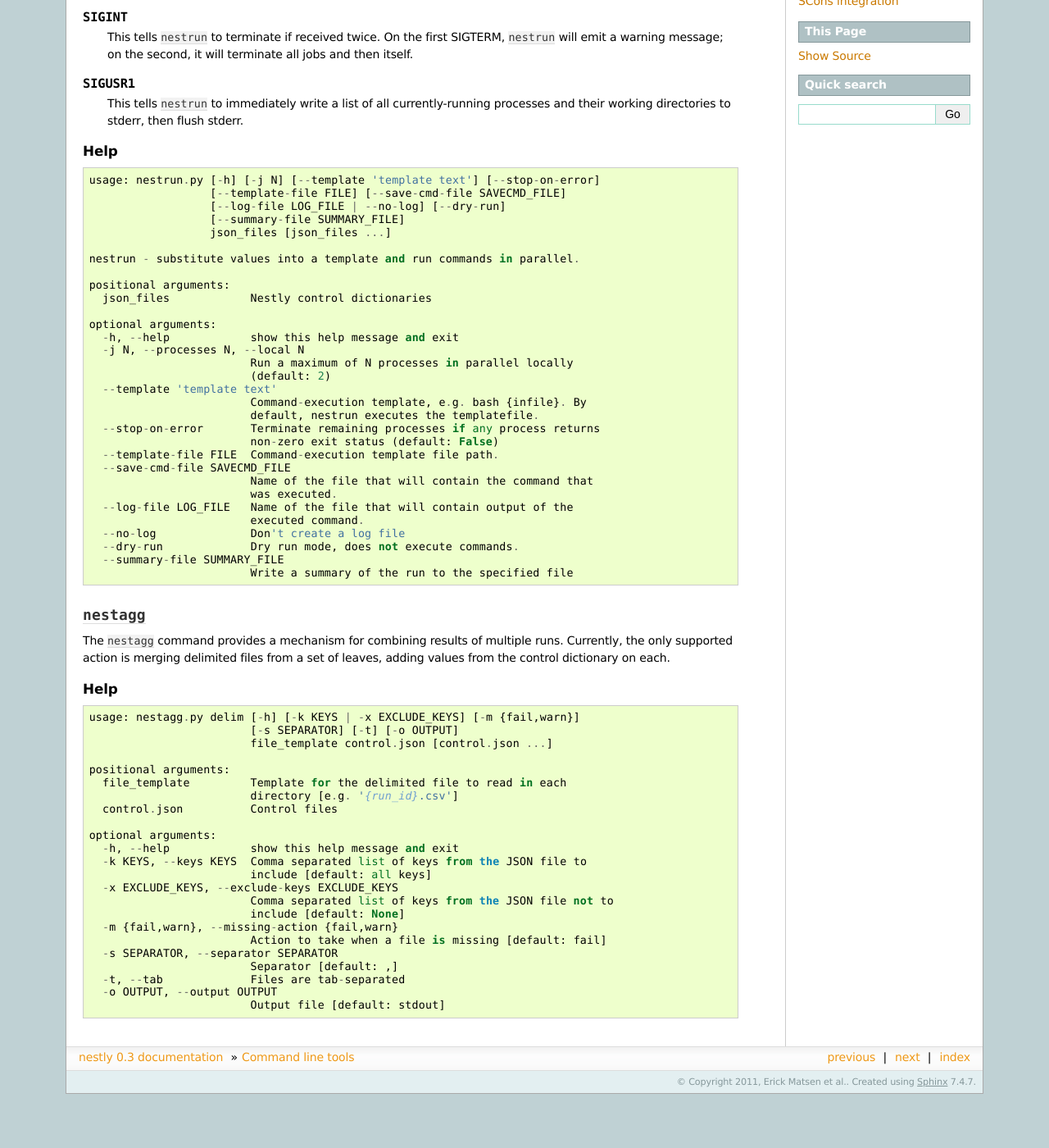
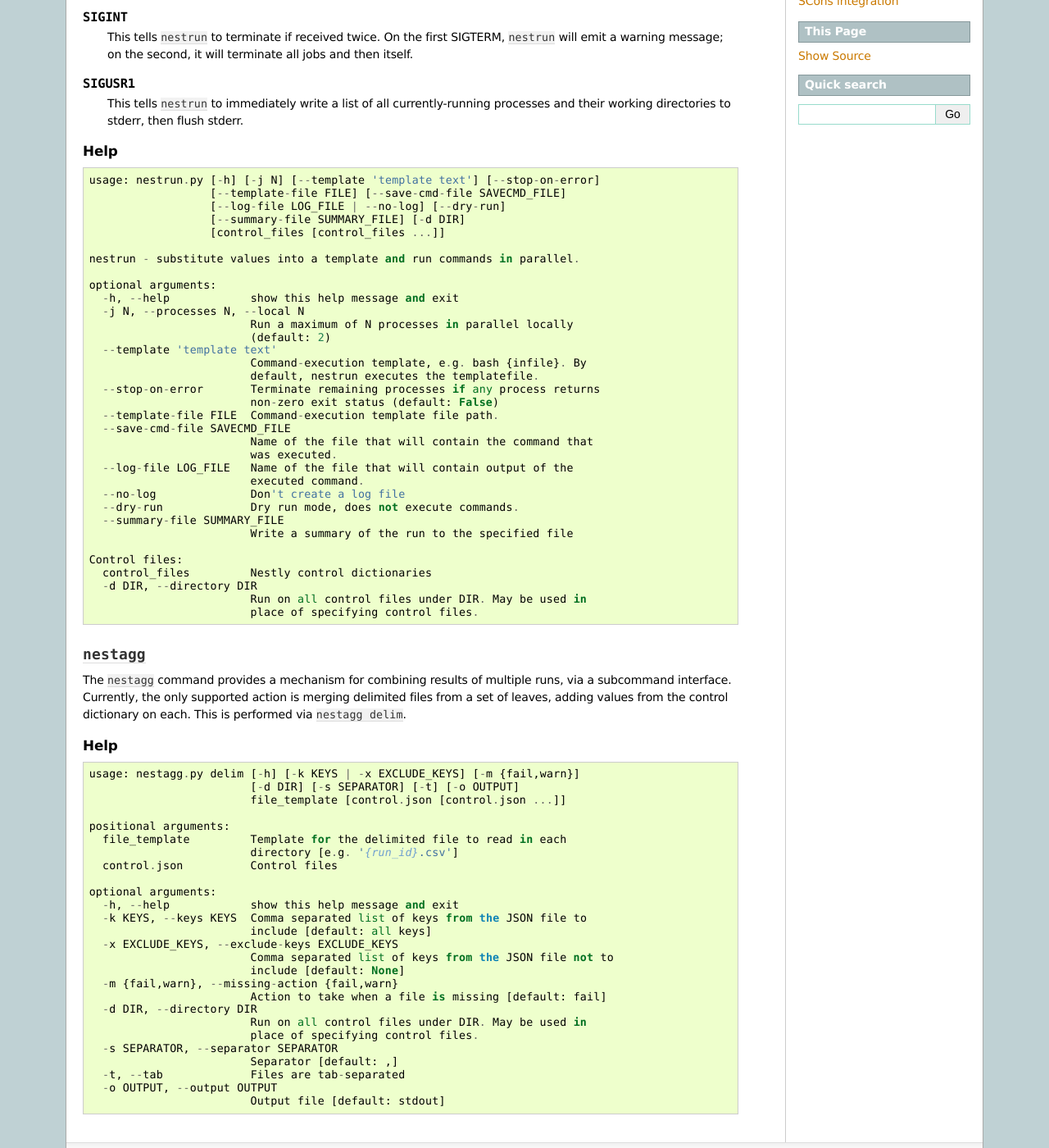
Before and after one commit to fhcrc/nestly, a Sphinx documentation site: the page built from docs/command-line-tools.rst, in a window 1280 px wide and 1400 px high, scrolled down 328 px. Shown: the whole window at 82% size. Built offline with Sphinx 7.4.7, drawn with Linux system fonts in a browser that asks for light colours; before the commit the page ends 1662 px from its top, so only the background shows below that.

Commit message:
Update command line docs

```diff
--- a/docs/command-line-tools.rst
+++ b/docs/command-line-tools.rst
@@ -41,13 +41,10 @@
     usage: nestrun.py [-h] [-j N] [--template 'template text'] [--stop-on-error]
                       [--template-file FILE] [--save-cmd-file SAVECMD_FILE]
                       [--log-file LOG_FILE | --no-log] [--dry-run]
-                      [--summary-file SUMMARY_FILE]
-                      json_files [json_files ...]
+                      [--summary-file SUMMARY_FILE] [-d DIR]
+                      [control_files [control_files ...]]
 
     nestrun - substitute values into a template and run commands in parallel.
-
-    positional arguments:
-      json_files            Nestly control dictionaries
 
     optional arguments:
       -h, --help            show this help message and exit
@@ -70,13 +67,19 @@
       --summary-file SUMMARY_FILE
                             Write a summary of the run to the specified file
 
+    Control files:
+      control_files         Nestly control dictionaries
+      -d DIR, --directory DIR
+                            Run on all control files under DIR. May be used in
+                            place of specifying control files.
+
 ``nestagg``
 -----------
 
 The ``nestagg`` command provides a mechanism for combining results of multiple
-runs.  Currently, the only supported action is merging delimited files from a
-set of leaves, adding values from the control dictionary on each.
-
+runs, via a subcommand interface.  Currently, the only supported action is
+merging delimited files from a set of leaves, adding values from the control
+dictionary on each.  This is performed via ``nestagg delim``.
 
 Help
 ^^^^
@@ -84,8 +87,8 @@
 ::
 
     usage: nestagg.py delim [-h] [-k KEYS | -x EXCLUDE_KEYS] [-m {fail,warn}]
-                            [-s SEPARATOR] [-t] [-o OUTPUT]
-                            file_template control.json [control.json ...]
+                            [-d DIR] [-s SEPARATOR] [-t] [-o OUTPUT]
+                            file_template [control.json [control.json ...]]
 
     positional arguments:
       file_template         Template for the delimited file to read in each
@@ -101,6 +104,9 @@
                             include [default: None]
       -m {fail,warn}, --missing-action {fail,warn}
                             Action to take when a file is missing [default: fail]
+      -d DIR, --directory DIR
+                            Run on all control files under DIR. May be used in
+                            place of specifying control files.
       -s SEPARATOR, --separator SEPARATOR
                             Separator [default: ,]
       -t, --tab             Files are tab-separated
```
